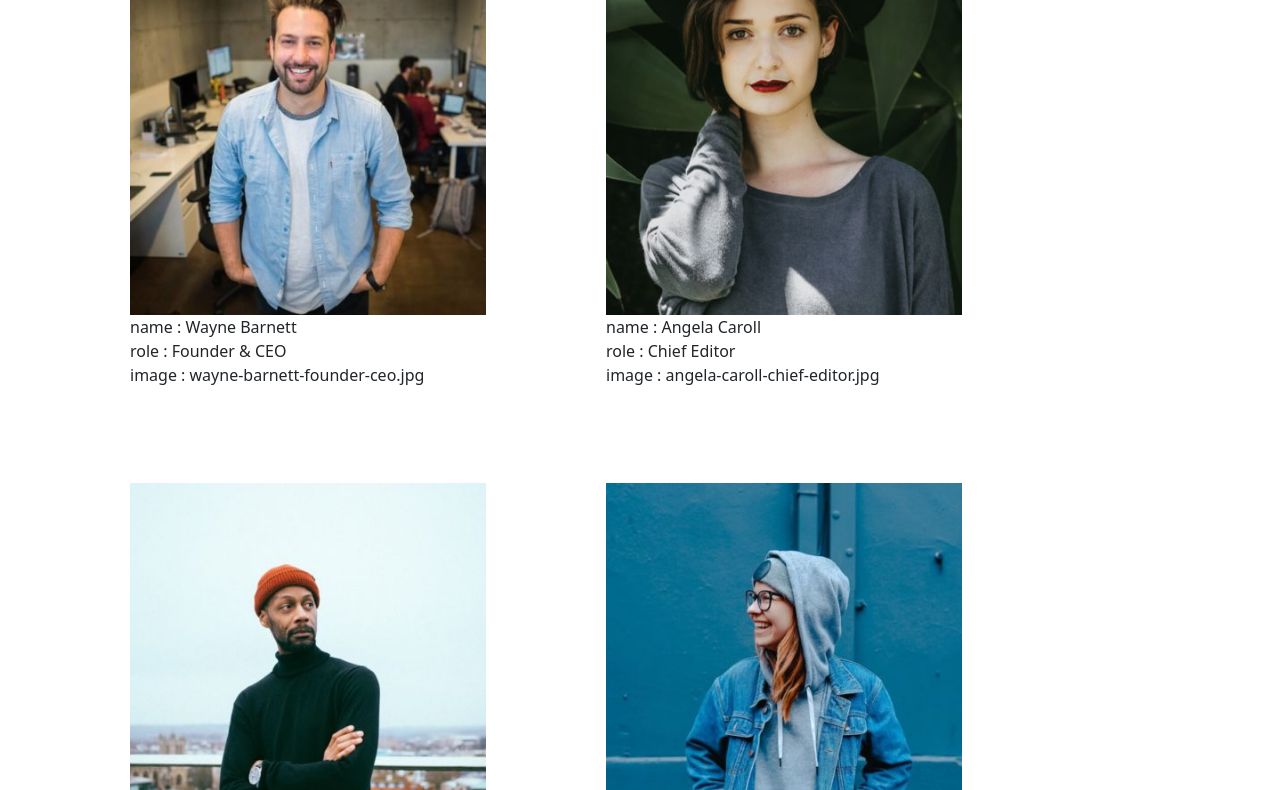
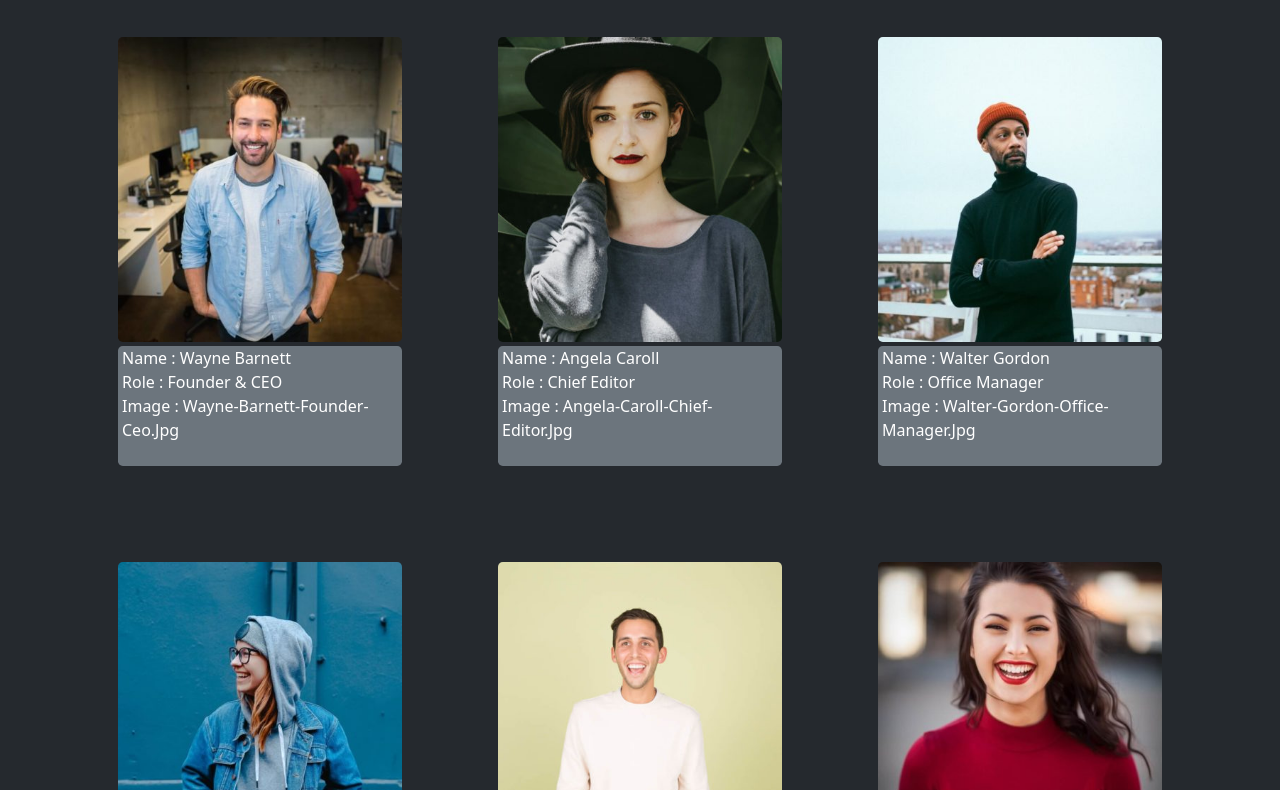
Before and after one commit to Alessio1921/js-our-team, a plain HTML site: page index.html in a window 1280 px wide. Shown: the part 115-905 px from the top of the page. Drawn offline with nearby package versions, Linux system fonts and the light colour scheme.

Commit message:
exercise completed

```diff
--- a/css/style.css
+++ b/css/style.css
@@ -0,0 +1,7 @@
+body{
+  background-color: rgb(37, 41, 46);
+  color: white;
+}
+.text{
+  height: 15vh;
+}
--- a/index.html
+++ b/index.html
@@ -5,10 +5,12 @@
   <meta http-equiv="X-UA-Compatible" content="IE=edge">
   <meta name="viewport" content="width=device-width, initial-scale=1.0">
   <link href="https://cdn.jsdelivr.net/npm/bootstrap@5.1.3/dist/css/bootstrap.min.css" rel="stylesheet" integrity="sha384-1BmE4kWBq78iYhFldvKuhfTAU6auU8tT94WrHftjDbrCEXSU1oBoqyl2QvZ6jIW3" crossorigin="anonymous">
+  <link rel="stylesheet" href="css/style.css">
   <title>Our Team</title>
   </head>
   <body>
     <main>
+      <h1 class="text-center pt-5">Our team</h1>
       <div class="container">
         <div class="row row-cols-3"></div>
       </div>
--- a/js/script.js
+++ b/js/script.js
@@ -35,17 +35,22 @@ for (let i = 0; i < team.length; i++) {
   const container=document.querySelector(".row");
   const newDiv = document.createElement("div");
   const newImg= document.createElement("img");
+  const newText=document.createElement("div");
   newImg.src=`img/${team[i].image}`;
-  newImg.classList.add("img-fluid");
-  newDiv.classList.add("col", "m-5");
+  newImg.alt=`photo of ${team[i].name}`;
+  newImg.classList.add("img-fluid", "rounded-3");
+  newDiv.classList.add("col", "p-5");
+  newText.classList.add("bg-secondary","rounded-3","mt-1", "text-capitalize","px-1", "text")
   container.appendChild(newDiv);
   newDiv.appendChild(newImg);
+  newDiv.appendChild(newText);
+
   console.log(newImg);
 
   for(let key in team[i]){
     console.log(key , ":",team[i][key])
 
-    newDiv.innerHTML+=` ${key} :
+    newText.innerHTML+=` ${key} :
     ${team[i][key]}<br>`;
   }
 }
```
